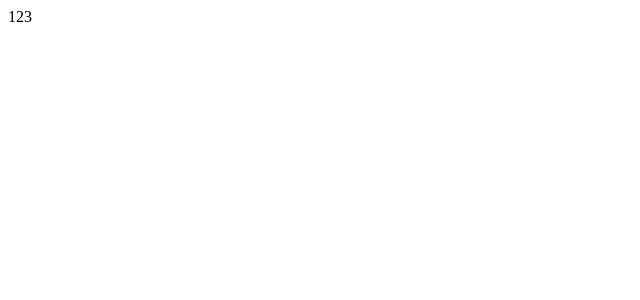
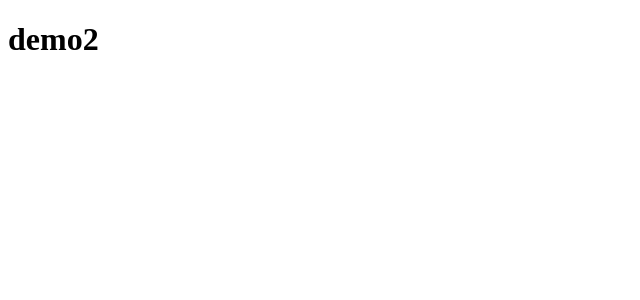
Before and after one commit to Wangjunjie991116/niubility-h5-nuxt, a Nuxt app: page /demo2 in a window 1280 px wide. Shown: the top 300 px of the page, without its empty margins (0-640 px from the left). Built offline with nearby package versions, Linux system fonts and the light colour scheme.

Commit message:
feat: init config

```diff
--- /dev/null
+++ b/app.vue
@@ -0,0 +1,3 @@
+<template>
+  <NuxtPage />
+</template>
--- a/app/app.vue
+++ /dev/null
@@ -1,7 +0,0 @@
-<template>
-  <div>
-    <!-- <NuxtRouteAnnouncer />
-    <NuxtWelcome /> -->
-    123
-  </div>
-</template>
--- a/package.json
+++ b/package.json
@@ -18,5 +18,6 @@
     "nuxt": "^3.20.0",
     "vue": "^3.5.22",
     "vue-router": "^4.6.3"
-  }
+  },
+  "packageManager": "pnpm@9.9.0"
 }
--- /dev/null
+++ b/pages/demo1/index.vue
@@ -0,0 +1,6 @@
+<script setup lang="ts"></script>
+<template>
+  <div>
+    <h1>demo1</h1>
+  </div>
+</template>
--- /dev/null
+++ b/pages/demo2/index.vue
@@ -0,0 +1,6 @@
+<script setup lang="ts"></script>
+<template>
+  <div>
+    <h1>demo2</h1>
+  </div>
+</template>
```
Also changed, not shown: nuxt.config.ts (+6 -2 lines), tsconfig.json (+1 -15 lines).
